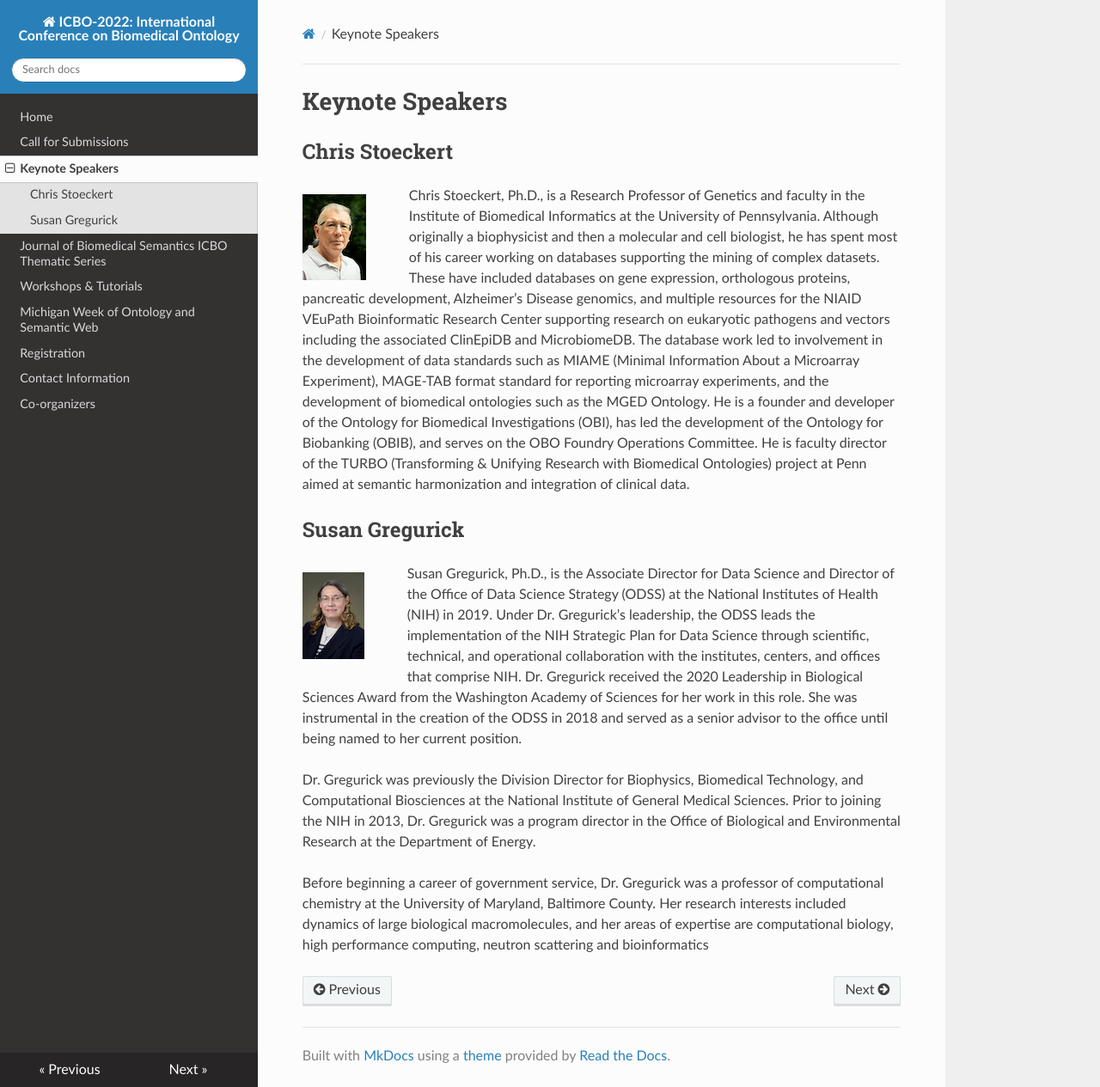
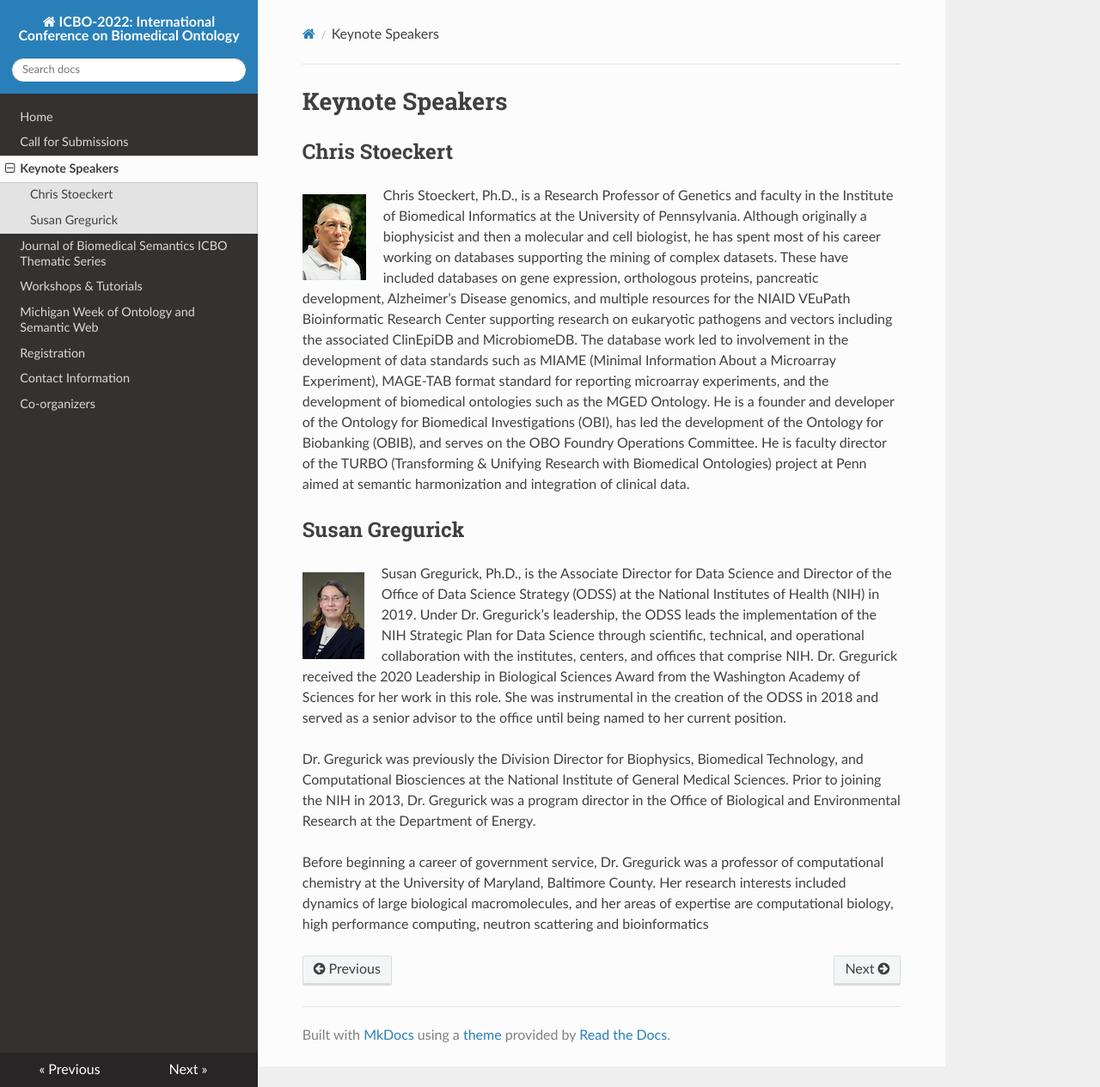
Before and after one commit to johnbeve/BFO-Organization, an MkDocs documentation site: the page built from docs/keynote-speakers.md, in a window 1280 px wide and 1265 px high. Shown: the whole window at 86% size. Built offline with MkDocs 1.6.1, drawn with Linux system fonts in a browser that asks for light colours; nearby versions of some CDN libraries.

Commit message:
Update keynote-speakers.md

```diff
--- a/docs/keynote-speakers.md
+++ b/docs/keynote-speakers.md
@@ -4,7 +4,7 @@
 <!--
 Due to the way that read the docs processes images, you have to go up one level to access the images directory (e.g., src='../images/<file name>').
 -->
-<img src='../images/chris-stoeckert.png' align='left' style='margin:10px 50px 10px 0px' />
+<img src='../images/chris-stoeckert.png' align='left' style='margin:10px 20px 0px 0px' />
 
 
 Chris Stoeckert, Ph.D., is a Research Professor of Genetics and faculty in the Institute of Biomedical Informatics at the University of Pennsylvania. Although originally a biophysicist and then a molecular and cell biologist, he has spent most of his career working on databases supporting the mining of complex datasets. These have included databases on gene expression, orthologous proteins, pancreatic development, Alzheimer’s Disease genomics, and multiple resources for the NIAID VEuPath Bioinformatic Research Center supporting research on eukaryotic pathogens and vectors including the associated ClinEpiDB and MicrobiomeDB. The database work led to involvement in the development of data standards such as MIAME (Minimal Information About a Microarray Experiment), MAGE-TAB format standard for reporting microarray experiments, and the development of biomedical ontologies such as the MGED Ontology. He is a founder and developer of the Ontology for Biomedical Investigations (OBI), has led the development of the Ontology for Biobanking (OBIB), and serves on the OBO Foundry Operations Committee. He is faculty director of the TURBO (Transforming & Unifying Research with Biomedical Ontologies) project at Penn aimed at semantic harmonization and integration of clinical data.
@@ -13,7 +13,7 @@
 <!--
 Due to the way that read the docs processes images, you have to go up one level to access the images directory (e.g., src='../images/<file name>').
 -->
-<img src='../images/susan-gregurick.png' align='left' style='margin:10px 50px 10px 0px' />
+<img src='../images/susan-gregurick.png' align='left' style='margin:10px 20px 0px 0px' />
 
 Susan Gregurick, Ph.D., is the Associate Director for Data Science and Director of the Office of Data Science Strategy (ODSS) at the National Institutes of Health (NIH) in 2019. Under Dr. Gregurick’s leadership, the ODSS leads the implementation of the NIH Strategic Plan for Data Science through scientific, technical, and operational collaboration with the institutes, centers, and offices that comprise NIH. Dr. Gregurick received the 2020 Leadership in Biological Sciences Award from the Washington Academy of Sciences for her work in this role. She was instrumental in the creation of the ODSS in 2018 and served as a senior advisor to the office until being named to her current position.
 
```
